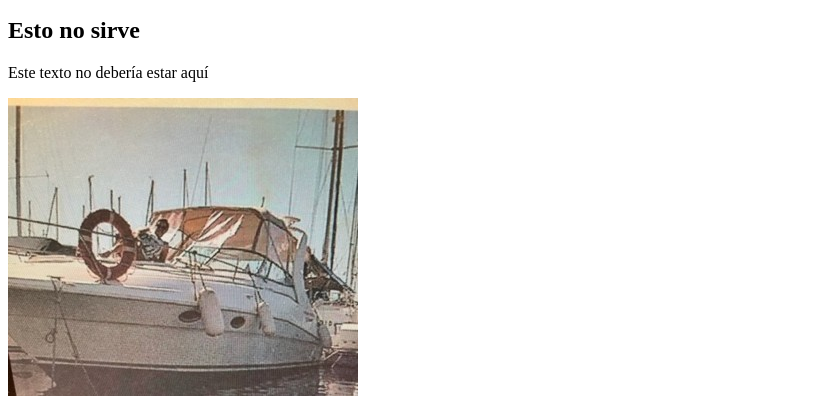
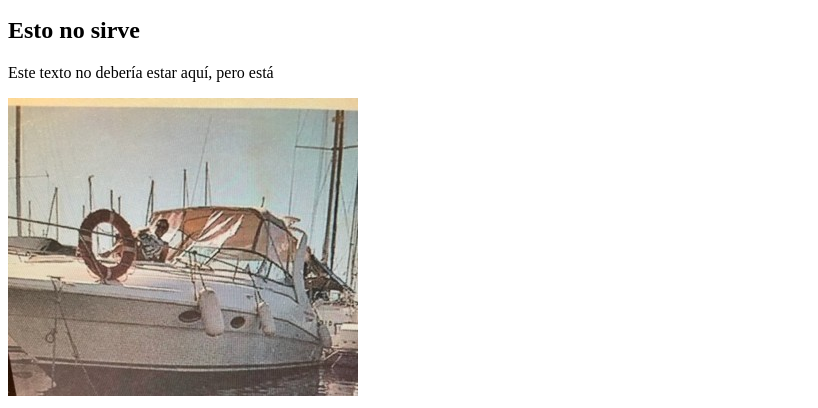
Before and after one commit to Domingo13dvn/gitNo, a plain HTML site: page index.html in a window 1280 px wide. Shown: the part 516-924 px from the top of the page, without its empty margins (0-818 px from the left). Drawn offline with Linux system fonts and the light colour scheme.

Commit message:
Modificar una linea en index.html

```diff
--- a/index.html
+++ b/index.html
@@ -18,7 +18,7 @@
     </div>
     <div class="contenedor">
         <h2>Esto no sirve</h2>
-        <p>Este texto no debería estar aquí</p>
+        <p>Este texto no debería estar aquí, pero está</p>
         <img src="images/puysa.jpg" alt="Nueva foto">
 
     </div>
```
